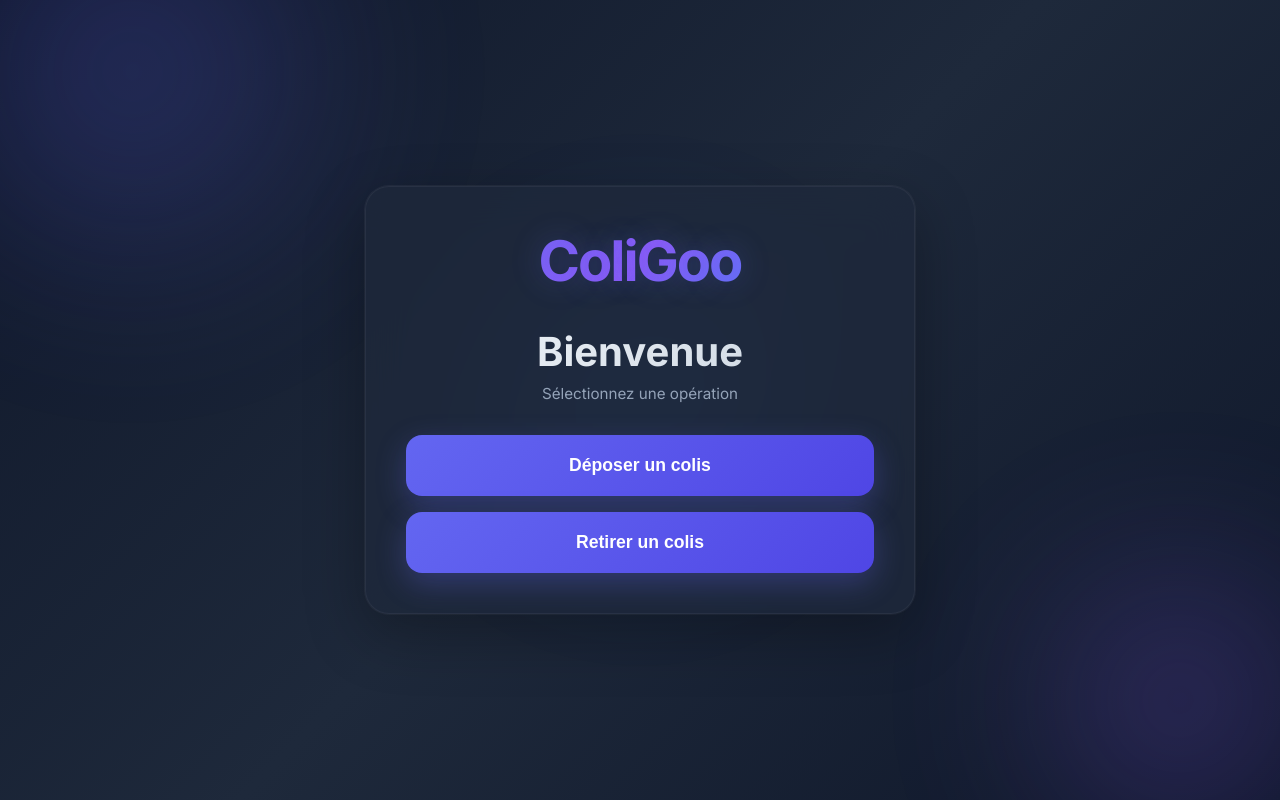
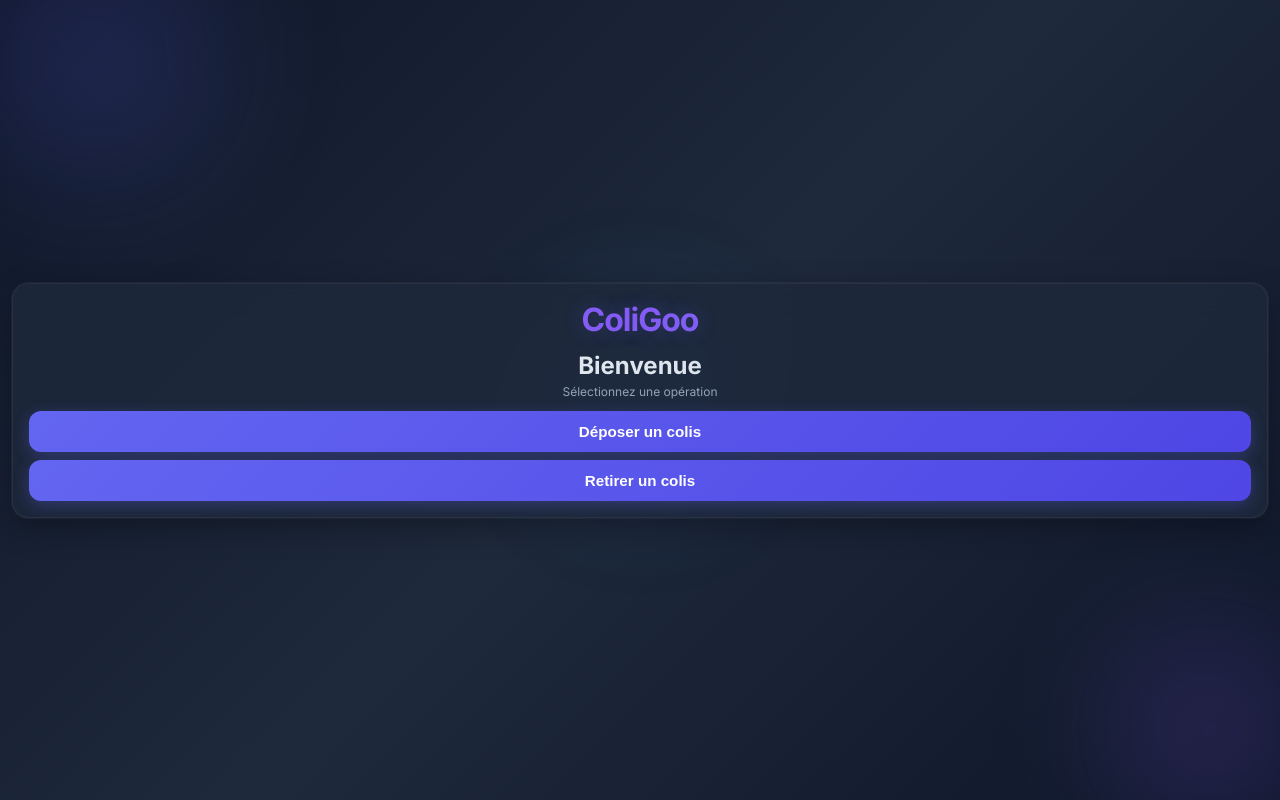
Before and after one commit to Yoruzaki/ColiBox, a Flask app: page / in a window 1280 px wide. Run offline with Flask 3, Linux system fonts and the light colour scheme.

Commit message:
fix: UI compacte optimisÃ©e pour Ã©cran tactile 7 pouces

```diff
--- a/raspberry/static/style.css
+++ b/raspberry/static/style.css
@@ -2,6 +2,7 @@
   margin: 0;
   padding: 0;
   box-sizing: border-box;
+  -webkit-tap-highlight-color: transparent;
 }
 
 :root {
@@ -20,12 +21,18 @@
   --border: #475569;
 }
 
+html, body {
+  height: 100%;
+  overflow: hidden;
+}
+
 body {
   font-family: 'Inter', -apple-system, BlinkMacSystemFont, 'Segoe UI', sans-serif;
   background: var(--bg-dark);
   color: var(--text-primary);
-  min-height: 100vh;
-  overflow-x: hidden;
+  touch-action: manipulation;
+  -webkit-user-select: none;
+  user-select: none;
 }
 
 /* Animated Background */
@@ -43,32 +50,32 @@ body {
 .gradient-orb {
   position: absolute;
   border-radius: 50%;
-  filter: blur(80px);
-  opacity: 0.3;
+  filter: blur(60px);
+  opacity: 0.25;
   animation: float 20s ease-in-out infinite;
 }
 
 .orb-1 {
-  width: 500px;
-  height: 500px;
+  width: 350px;
+  height: 350px;
   background: radial-gradient(circle, #6366f1 0%, transparent 70%);
-  top: -150px;
-  left: -150px;
+  top: -100px;
+  left: -100px;
   animation-delay: 0s;
 }
 
 .orb-2 {
-  width: 400px;
-  height: 400px;
+  width: 300px;
+  height: 300px;
   background: radial-gradient(circle, #8b5cf6 0%, transparent 70%);
-  bottom: -100px;
-  right: -100px;
+  bottom: -80px;
+  right: -80px;
   animation-delay: 7s;
 }
 
 .orb-3 {
-  width: 350px;
-  height: 350px;
+  width: 250px;
+  height: 250px;
   background: radial-gradient(circle, #3b82f6 0%, transparent 70%);
   top: 50%;
   left: 50%;
@@ -81,82 +88,84 @@ body {
     transform: translate(0, 0) scale(1);
   }
   25% {
-    transform: translate(50px, -50px) scale(1.1);
+    transform: translate(30px, -30px) scale(1.05);
   }
   50% {
-    transform: translate(-30px, 50px) scale(0.9);
+    transform: translate(-20px, 30px) scale(0.95);
   }
   75% {
-    transform: translate(40px, 30px) scale(1.05);
+    transform: translate(25px, 20px) scale(1.02);
   }
 }
 
 main {
-  padding: 2rem;
+  padding: 0.75rem;
   position: relative;
   z-index: 1;
-  min-height: 100vh;
+  height: 100vh;
   display: flex;
   align-items: center;
   justify-content: center;
+  overflow: hidden;
 }
 
 /* Logo & Branding */
 .logo-container {
   text-align: center;
-  margin-bottom: 2rem;
-  animation: slideDown 0.6s ease-out;
+  margin-bottom: 0.75rem;
+  animation: slideDown 0.5s ease-out;
 }
 
 .logo {
-  font-size: 3.5rem;
+  font-size: 2rem;
   font-weight: 700;
   background: linear-gradient(135deg, #6366f1 0%, #8b5cf6 50%, #3b82f6 100%);
   -webkit-background-clip: text;
   background-clip: text;
   -webkit-text-fill-color: transparent;
-  letter-spacing: -2px;
-  margin-bottom: 0.5rem;
-  text-shadow: 0 0 30px rgba(99, 102, 241, 0.3);
+  letter-spacing: -1px;
+  text-shadow: 0 0 20px rgba(99, 102, 241, 0.3);
 }
 
 /* Screen Cards */
 .screen {
-  max-width: 550px;
+  max-width: 100%;
   width: 100%;
   margin: 0 auto;
-  background: rgba(30, 41, 59, 0.8);
-  backdrop-filter: blur(20px);
-  padding: 2.5rem;
-  border-radius: 24px;
+  background: rgba(30, 41, 59, 0.85);
+  backdrop-filter: blur(15px);
+  padding: 1rem;
+  border-radius: 16px;
   box-shadow:
-    0 20px 60px rgba(0, 0, 0, 0.3),
+    0 10px 30px rgba(0, 0, 0, 0.3),
     0 0 0 1px rgba(255, 255, 255, 0.05);
   border: 1px solid rgba(255, 255, 255, 0.05);
+  max-height: 100vh;
+  overflow-y: auto;
 }
 
 .screen-header {
   text-align: center;
-  margin-bottom: 2rem;
+  margin-bottom: 0.75rem;
 }
 
 .screen-header h2 {
-  font-size: 1.75rem;
-  margin-bottom: 0.5rem;
+  font-size: 1.25rem;
+  margin-bottom: 0.25rem;
   color: var(--text-primary);
 }
 
 .subtitle {
   color: var(--text-muted);
-  font-size: 0.95rem;
+  font-size: 0.75rem;
   text-align: center;
-  margin-top: 0.5rem;
+  margin-top: 0.25rem;
 }
 
 h1 {
   text-align: center;
-  font-size: 2.5rem;
-  margin-bottom: 0.5rem;
+  font-size: 1.5rem;
+  margin-bottom: 0.25rem;
   font-weight: 700;
   background: linear-gradient(135deg, #f1f5f9 0%, #cbd5e1 100%);
   -webkit-background-clip: text;
@@ -168,34 +177,30 @@ h1 {
 .actions {
   display: flex;
   flex-direction: column;
-  gap: 1rem;
-  margin-top: 2rem;
+  gap: 0.5rem;
+  margin-top: 0.75rem;
 }
 
 .btn-primary {
   background: linear-gradient(135deg, var(--primary) 0%, var(--primary-dark) 100%);
   color: white;
   border: none;
-  padding: 1.25rem 2rem;
-  border-radius: 16px;
-  font-size: 1.1rem;
+  padding: 0.75rem 1.25rem;
+  border-radius: 12px;
+  font-size: 0.95rem;
   font-weight: 600;
   cursor: pointer;
-  transition: all 0.3s ease;
-  box-shadow: 0 10px 30px rgba(99, 102, 241, 0.3);
+  transition: all 0.2s ease;
+  box-shadow: 0 4px 15px rgba(99, 102, 241, 0.3);
   display: flex;
   align-items: center;
   justify-content: center;
-  gap: 0.75rem;
-}
-
-.btn-primary:hover {
-  transform: translateY(-2px);
-  box-shadow: 0 15px 40px rgba(99, 102, 241, 0.4);
+  touch-action: manipulation;
 }
 
 .btn-primary:active {
-  transform: translateY(0);
+  transform: scale(0.98);
+  box-shadow: 0 2px 8px rgba(99, 102, 241, 0.4);
 }
 
 .btn-action {
@@ -478,59 +482,14 @@ label {
   }
 }
 
-/* Responsive Design */
-@media (max-width: 768px) {
-  main {
-    padding: 1.5rem;
-  }
-
-  .screen {
-    padding: 2rem 1.5rem;
-  }
-
-  .logo {
-    font-size: 2.5rem;
-  }
-
-  h1 {
-    font-size: 2rem;
-  }
-
-  .btn-primary {
-    padding: 1rem 1.5rem;
-    font-size: 1rem;
-  }
-
-  .locker-grid {
-    grid-template-columns: repeat(5, 1fr);
-    gap: 0.5rem;
-  }
+/* Hide scrollbar but keep functionality */
+.screen::-webkit-scrollbar {
+  width: 0;
+  background: transparent;
 }
 
-@media (max-width: 480px) {
-  main {
-    padding: 1rem;
-  }
-
-  .screen {
-    padding: 1.5rem 1rem;
-    border-radius: 16px;
-  }
-
-  .logo {
-    font-size: 2rem;
-  }
-
-  h1 {
-    font-size: 1.75rem;
-  }
-
-  .locker-grid {
-    grid-template-columns: repeat(5, 1fr);
-    gap: 0.4rem;
-  }
-
-  .locker-btn {
-    font-size: 0.95rem;
-  }
+/* Prevent text selection on touch */
+input, textarea {
+  -webkit-user-select: text;
+  user-select: text;
 }
--- a/raspberry/templates/layout.html
+++ b/raspberry/templates/layout.html
@@ -1,9 +1,9 @@
 <!doctype html>
-<html lang="en">
+<html lang="fr">
 <head>
   <meta charset="utf-8">
-  <meta name="viewport" content="width=device-width, initial-scale=1">
-  <title>ColiGoo - Smart Locker</title>
+  <meta name="viewport" content="width=device-width, initial-scale=1, maximum-scale=1, user-scalable=no">
+  <title>ColiGoo</title>
   <link rel="preconnect" href="https://fonts.googleapis.com">
   <link rel="preconnect" href="https://fonts.gstatic.com" crossorigin>
   <link href="https://fonts.googleapis.com/css2?family=Inter:wght@400;500;600;700&display=swap" rel="stylesheet">
```
Also changed, not shown: other parts of raspberry/static/style.css (+72 -73 lines).
